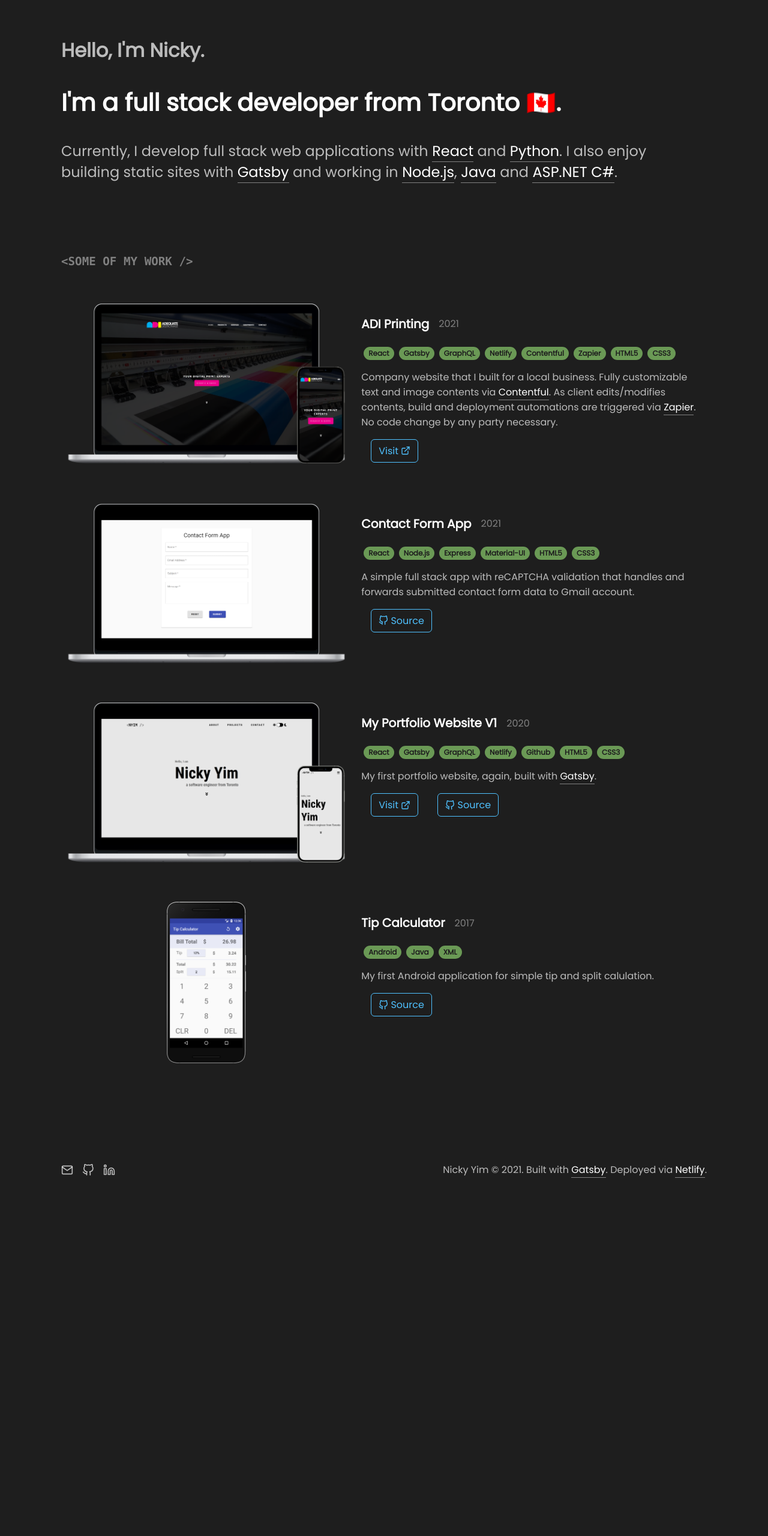
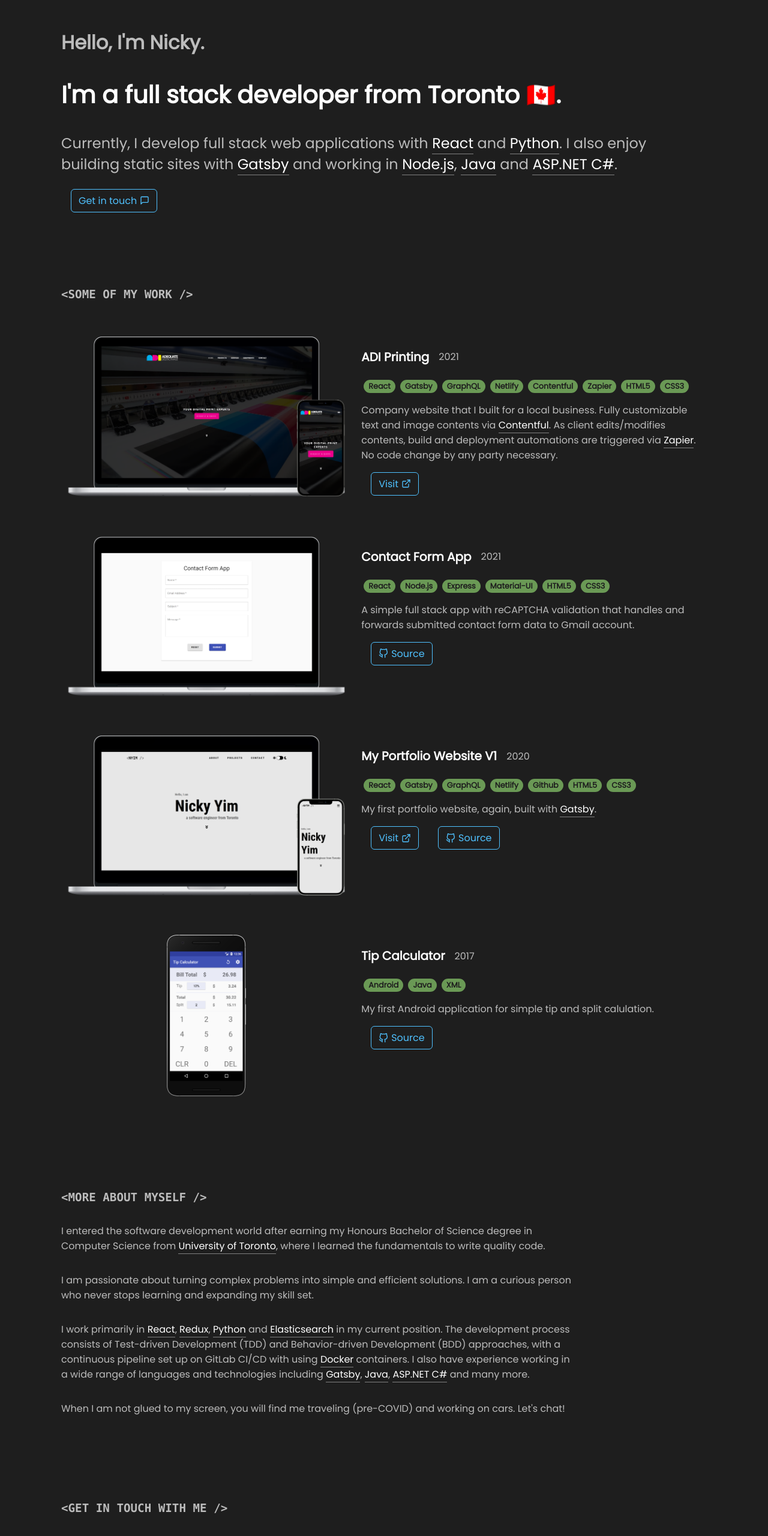
Before and after one commit to nicky-yim/my-app-v2, a Gatsby site: page / in a window 1280 px wide. Shown: the part 200-2760 px from the top of the page at 60% size. Before the commit the page ends 2208 px from the top, so only its background shows below. Built offline with nearby package versions, Linux system fonts and the light colour scheme; Gatsby itself is replaced by a stand-in of ours.

Commit message:
biography section

```diff
--- a/package.json
+++ b/package.json
@@ -25,6 +25,7 @@
     "react-dom": "^17.0.2",
     "react-helmet": "^6.1.0",
     "react-icons": "^4.2.0",
+    "react-reveal": "^1.2.2",
     "styled-components": "^5.2.3"
   },
   "devDependencies": {
--- /dev/null
+++ b/src/components/about.js
@@ -0,0 +1,55 @@
+import React from 'react';
+import { useStaticQuery, graphql } from 'gatsby';
+import { MDXProvider } from '@mdx-js/react';
+import { MDXRenderer } from 'gatsby-plugin-mdx';
+import styled from 'styled-components';
+import { Fade } from 'react-reveal';
+
+import Link from './elements/link';
+import { sizes, Section, SectionHeading } from '../styles/globalStyles';
+
+const Container = styled.div`
+  max-width: 80%;
+
+  @media (max-width: ${sizes.md}px) {
+    max-width: 100%;
+  }
+`;
+
+const Paragraph = styled.p`
+  margin-top: 2em;
+`;
+
+const About = () => {
+  const { mdx } = useStaticQuery(graphql`
+    query {
+      mdx: file(relativePath: { eq: "about.mdx" }) {
+        childMdx {
+          body
+        }
+      }
+    }
+  `);
+
+  const components = {
+    a: Link,
+    p: Paragraph,
+  };
+
+  return (
+    <Section>
+      <Fade>
+        <SectionHeading>More about myself</SectionHeading>
+      </Fade>
+      <Fade>
+        <Container>
+          <MDXProvider components={components}>
+            <MDXRenderer>{mdx.childMdx.body}</MDXRenderer>
+          </MDXProvider>
+        </Container>
+      </Fade>
+    </Section>
+  );
+};
+
+export default About;
--- /dev/null
+++ b/src/components/contact.js
@@ -0,0 +1,11 @@
+import React from 'react';
+
+import { Section, SectionHeading } from '../styles/globalStyles';
+
+const Contact = () => (
+  <Section>
+    <SectionHeading>Get in touch with me</SectionHeading>
+  </Section>
+);
+
+export default Contact;
--- a/src/components/elements/button.js
+++ /dev/null
@@ -1,42 +0,0 @@
-import React from 'react';
-import PropTypes from 'prop-types';
-import styled from 'styled-components';
-
-import { colors } from '../../styles/globalStyles';
-
-const StyledButton = styled.a`
-  display: flex;
-  align-items: center;
-  justify-content: center;
-  margin: 0 1em;
-  padding: 6px 12px;
-  border-radius: 6px;
-  border-width: 1px;
-  border-style: solid;
-  border-color: ${colors.blueHighlight};
-  color: ${colors.blueHighlight};
-  background-color: ${colors.background};
-  transition: all 0.3s ease-in-out;
-
-  :after {
-    content: none;
-  }
-
-  :hover {
-    border-color: ${colors.blue};
-    color: ${colors.blue};
-  }
-`;
-
-const Button = ({ href, children }) => (
-  <StyledButton href={href} rel="noopener noreferrer" target="_blank">
-    {children}
-  </StyledButton>
-);
-
-Button.propTypes = {
-  href: PropTypes.string.isRequired,
-  children: PropTypes.node.isRequired,
-};
-
-export default Button;
--- a/src/components/elements/tagList.js
+++ b/src/components/elements/tagList.js
@@ -12,7 +12,7 @@ const Tags = styled.ul`
 
 const Tag = styled.li`
   display: inline-block;
-  font-size: 0.75em;
+  font-size: 0.8em;
   font-weight: 600;
   padding: 2px 8px;
   margin: 0 4px;
--- a/src/components/footer.js
+++ b/src/components/footer.js
@@ -68,6 +68,7 @@ const Footer = () => {
         <Icon
           href={`mailto:${site.siteMetadata?.email}`}
           alt="Email"
+          aria-label="Email"
           rel="noopener noreferrer"
           target="_blank"
         >
@@ -76,6 +77,7 @@ const Footer = () => {
         <Icon
           href={site.siteMetadata?.github}
           alt="Github"
+          aria-label="Github"
           rel="noopener noreferrer"
           target="_blank"
         >
@@ -84,6 +86,7 @@ const Footer = () => {
         <Icon
           href={site.siteMetadata?.linkedin}
           alt="LinkedIn"
+          aria-label="LinkedIn"
           rel="noopener noreferrer"
           target="_blank"
         >
--- a/src/components/header.js
+++ b/src/components/header.js
@@ -2,9 +2,15 @@ import React from 'react';
 import styled from 'styled-components';
 import Logo from './logo';
 
+import { sizes } from '../styles/globalStyles';
+
 const StyledHeader = styled.header`
   height: 15vh;
   min-height: 180px;
+
+  @media (max-width: ${sizes.md}px) {
+    height: 10vh;
+  }
 `;
 
 const Wrapper = styled.div`
--- a/src/components/hero.js
+++ b/src/components/hero.js
@@ -4,9 +4,11 @@ import { useStaticQuery, graphql } from 'gatsby';
 import { MDXProvider } from '@mdx-js/react';
 import { MDXRenderer } from 'gatsby-plugin-mdx';
 import styled from 'styled-components';
+import { Fade } from 'react-reveal';
+import { FiMessageSquare } from 'react-icons/fi';
 
 import Link from './elements/link';
-import { colors, sizes, Section } from '../styles/globalStyles';
+import { colors, sizes, Section, StyledButton } from '../styles/globalStyles';
 
 const Greeting = styled.h2`
   font-size: 2em;
@@ -39,6 +41,14 @@ const Paragraph = styled.p`
   }
 `;
 
+const ButtonContainer = styled.div`
+  display: flex;
+`;
+
+const StyledFiMessageSquare = styled(FiMessageSquare)`
+  margin-left: 5px;
+`;
+
 const Hero = () => {
   const { mdx } = useStaticQuery(graphql`
     query {
@@ -59,9 +69,19 @@ const Hero = () => {
 
   return (
     <Section>
-      <MDXProvider components={components}>
-        <MDXRenderer>{mdx.childMdx.body}</MDXRenderer>
-      </MDXProvider>
+      <Fade down>
+        <MDXProvider components={components}>
+          <MDXRenderer>{mdx.childMdx.body}</MDXRenderer>
+        </MDXProvider>
+      </Fade>
+      <Fade up>
+        <ButtonContainer>
+          <StyledButton onClick={() => alert('hi')}>
+            Get in touch
+            <StyledFiMessageSquare />
+          </StyledButton>
+        </ButtonContainer>
+      </Fade>
     </Section>
   );
 };
--- a/src/components/portfolio.js
+++ b/src/components/portfolio.js
@@ -1,5 +1,7 @@
 import React from 'react';
 import { useStaticQuery, graphql } from 'gatsby';
+import { getImage } from 'gatsby-plugin-image';
+import { Fade } from 'react-reveal';
 
 import Project from './project';
 import { Section, SectionHeading } from '../styles/globalStyles';
@@ -34,9 +36,28 @@ const Portfolio = () => {
 
   return (
     <Section>
-      <SectionHeading>Some of my work</SectionHeading>
+      <Fade>
+        <SectionHeading>Some of my work</SectionHeading>
+      </Fade>
       {projects?.nodes &&
-        projects.nodes.map(({ childMdx }) => <Project childMdx={childMdx} />)}
+        projects.nodes.map(({ childMdx }) => {
+          const { frontmatter, body } = childMdx;
+          const { index, title, year, url, source, tags, image } = frontmatter;
+          const img = getImage(image);
+
+          return (
+            <Project
+              key={index}
+              title={title}
+              year={year}
+              url={url}
+              source={source}
+              tags={tags}
+              img={img}
+              body={body}
+            />
+          );
+        })}
     </Section>
   );
 };
--- a/src/components/project.js
+++ b/src/components/project.js
@@ -1,15 +1,15 @@
 import React from 'react';
 import PropTypes from 'prop-types';
-import { GatsbyImage, getImage } from 'gatsby-plugin-image';
+import { GatsbyImage } from 'gatsby-plugin-image';
 import { MDXProvider } from '@mdx-js/react';
 import { MDXRenderer } from 'gatsby-plugin-mdx';
 import { FiExternalLink, FiGithub } from 'react-icons/fi';
 import styled from 'styled-components';
+import { Fade } from 'react-reveal';
 
 import Link from './elements/link';
 import TagList from './elements/tagList';
-import Button from './elements/button';
-import { sizes, colors } from '../styles/globalStyles';
+import { sizes, colors, StyledButton } from '../styles/globalStyles';
 
 const Container = styled.div`
   width: 100%;
@@ -52,7 +52,6 @@ const Title = styled.h3`
 `;
 
 const Year = styled.span`
-  color: ${colors.secondary};
   padding: 1em;
 `;
 
@@ -69,11 +68,23 @@ const ButtonContainer = styled.div`
   }
 `;
 
-const Project = ({ childMdx }) => {
-  const { frontmatter, body } = childMdx;
-  const { title, year, url, source, tags, image } = frontmatter;
-  const img = getImage(image);
+const StyledFiExternalLink = styled(FiExternalLink)`
+  margin-left: 5px;
+`;
 
+const StyledFiGithub = styled(FiGithub)`
+  margin-right: 5px;
+`;
+
+const StyledGatsbyImage = styled(GatsbyImage)`
+  transition: transform 0.3s ease-in-out;
+
+  :hover {
+    transform: scale(1.05);
+  }
+`;
+
+const Project = ({ title, year, url, source, tags, img, body }) => {
   const components = {
     p: Paragraph,
     a: Link,
@@ -82,9 +93,10 @@ const Project = ({ childMdx }) => {
   return (
     <Container>
       <ImgContainer>
-        <GatsbyImage image={img} alt="ADI Printing" />
+        <StyledGatsbyImage image={img} alt={title} />
       </ImgContainer>
       <Content>
+        <Fade>
           <Heading>
             <Title>{title}</Title>
             <Year>{year}</Year>
@@ -95,36 +107,45 @@ const Project = ({ childMdx }) => {
           </MDXProvider>
           <ButtonContainer>
             {url && (
-            <Button href={url}>
-              Visit&nbsp;
-              <FiExternalLink />
-            </Button>
+              <StyledButton
+                href={url}
+                rel="noopener noreferrer"
+                target="_blank"
+              >
+                Visit
+                <StyledFiExternalLink />
+              </StyledButton>
             )}
             {source && (
-            <Button href={source}>
-              <FiGithub />
-              &nbsp;Source
-            </Button>
+              <StyledButton
+                href={source}
+                rel="noopener noreferrer"
+                target="_blank"
+              >
+                <StyledFiGithub />
+                Source
+              </StyledButton>
             )}
           </ButtonContainer>
+        </Fade>
       </Content>
     </Container>
   );
 };
 
 Project.propTypes = {
-  childMdx: PropTypes.shape({
-    frontmatter: PropTypes.shape({
   title: PropTypes.string.isRequired,
   year: PropTypes.number.isRequired,
   url: PropTypes.string,
   source: PropTypes.string,
   tags: PropTypes.arrayOf(PropTypes.string).isRequired,
-      image:
-        PropTypes.object.isRequired /* eslint 'react/forbid-prop-types': 0 */,
-    }).isRequired,
+  img: PropTypes.object.isRequired /* eslint 'react/forbid-prop-types': 0 */,
   body: PropTypes.string.isRequired,
-  }).isRequired,
+};
+
+Project.defaultProps = {
+  url: ``,
+  source: ``,
 };
 
 export default Project;
--- /dev/null
+++ b/src/mdx/about.mdx
@@ -0,0 +1,7 @@
+I entered the software development world after earning my Honours Bachelor of Science degree in Computer Science from [University of Toronto](https://utoronto.ca), where I learned the fundamentals to write quality code.
+
+I am passionate about turning complex problems into simple and efficient solutions. I am a curious person who never stops learning and expanding my skill set.
+
+I work primarily in [React](https://reactjs.org), [Redux](https://redux.js.org), [Python](https://python.org) and [Elasticsearch](https://elastic.co) in my current position. The development process consists of Test-driven Development (TDD) and Behavior-driven Development (BDD) approaches, with a continuous pipeline set up on GitLab CI/CD with using [Docker](https://docker.com) containers. I also have experience working in a wide range of languages and technologies including [Gatsby](https://gatsbyjs.org), [Java](https://java.com), [ASP.NET C#](https://asp.net) and many more.
+
+When I am not glued to my screen, you will find me traveling (pre-COVID) and working on cars. Let's chat!
--- a/src/pages/index.js
+++ b/src/pages/index.js
@@ -2,11 +2,15 @@ import React from 'react';
 import Layout from '../components/layout';
 import Hero from '../components/hero';
 import Portfolio from '../components/portfolio';
+import About from '../components/about';
+import Contact from '../components/contact';
 
 const IndexPage = () => (
   <Layout>
     <Hero />
     <Portfolio />
+    <About />
+    <Contact />
   </Layout>
 );
 
--- a/src/styles/globalStyles.js
+++ b/src/styles/globalStyles.js
@@ -60,13 +60,8 @@ const GlobalStyles = createGlobalStyle`
 `;
 
 const Section = styled.section`
-  margin-top: 10vh;
-  margin-bottom: 15vh;
-
-  @media (max-width: ${sizes.md}px) {
-    margin-top: 10vh;
-    margin-bottom: 10vh;
-  }
+  padding-top: 5vh;
+  padding-bottom: 7.5vh;
 `;
 
 const SectionHeading = styled.h4`
@@ -74,7 +69,6 @@ const SectionHeading = styled.h4`
   font-size: 1.2em;
   font-weight: 600;
   text-transform: uppercase;
-  color: ${colors.secondary};
 
   @media (max-width: ${sizes.md}px) {
     font-size: 1.1em;
@@ -89,4 +83,38 @@ const SectionHeading = styled.h4`
   }
 `;
 
-export { colors, sizes, fonts, GlobalStyles, Section, SectionHeading };
+const StyledButton = styled.a`
+  cursor: pointer;
+  display: flex;
+  align-items: center;
+  justify-content: center;
+  margin: 0 1em;
+  padding: 6px 12px;
+  border-radius: 6px;
+  border-width: 1px;
+  border-style: solid;
+  border-color: ${colors.blueHighlight};
+  color: ${colors.blueHighlight};
+  background-color: ${colors.background};
+  transition: all 0.2s ease-in-out;
+
+  :after {
+    content: none;
+  }
+
+  :hover {
+    border-color: ${colors.blue};
+    color: ${colors.blue};
+    transform: scale(1.05);
+  }
+`;
+
+export {
+  colors,
+  sizes,
+  fonts,
+  GlobalStyles,
+  Section,
+  SectionHeading,
+  StyledButton,
+};
```
Also changed, not shown: 1 other file. Lines whose indentation alone changed are shown as unchanged.
